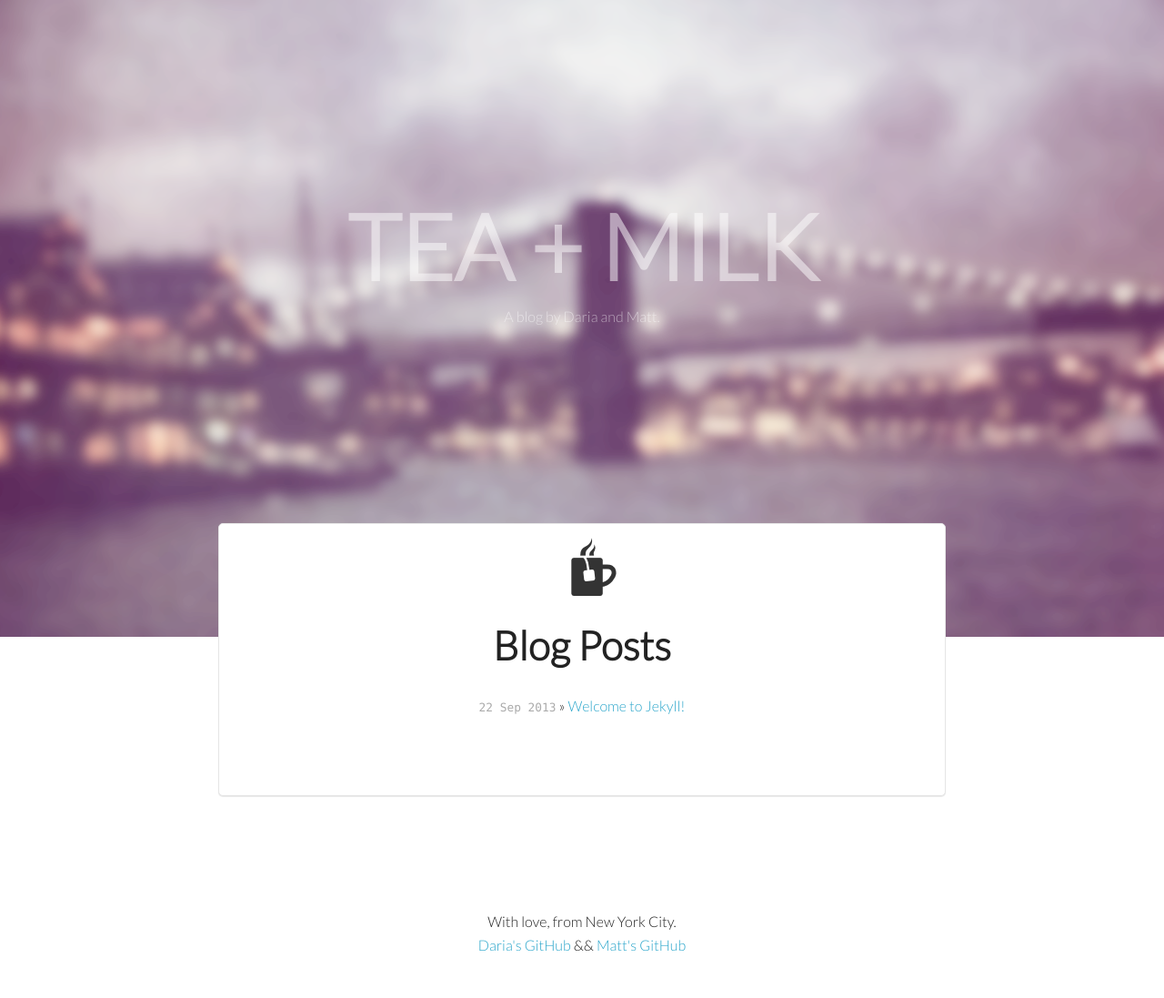
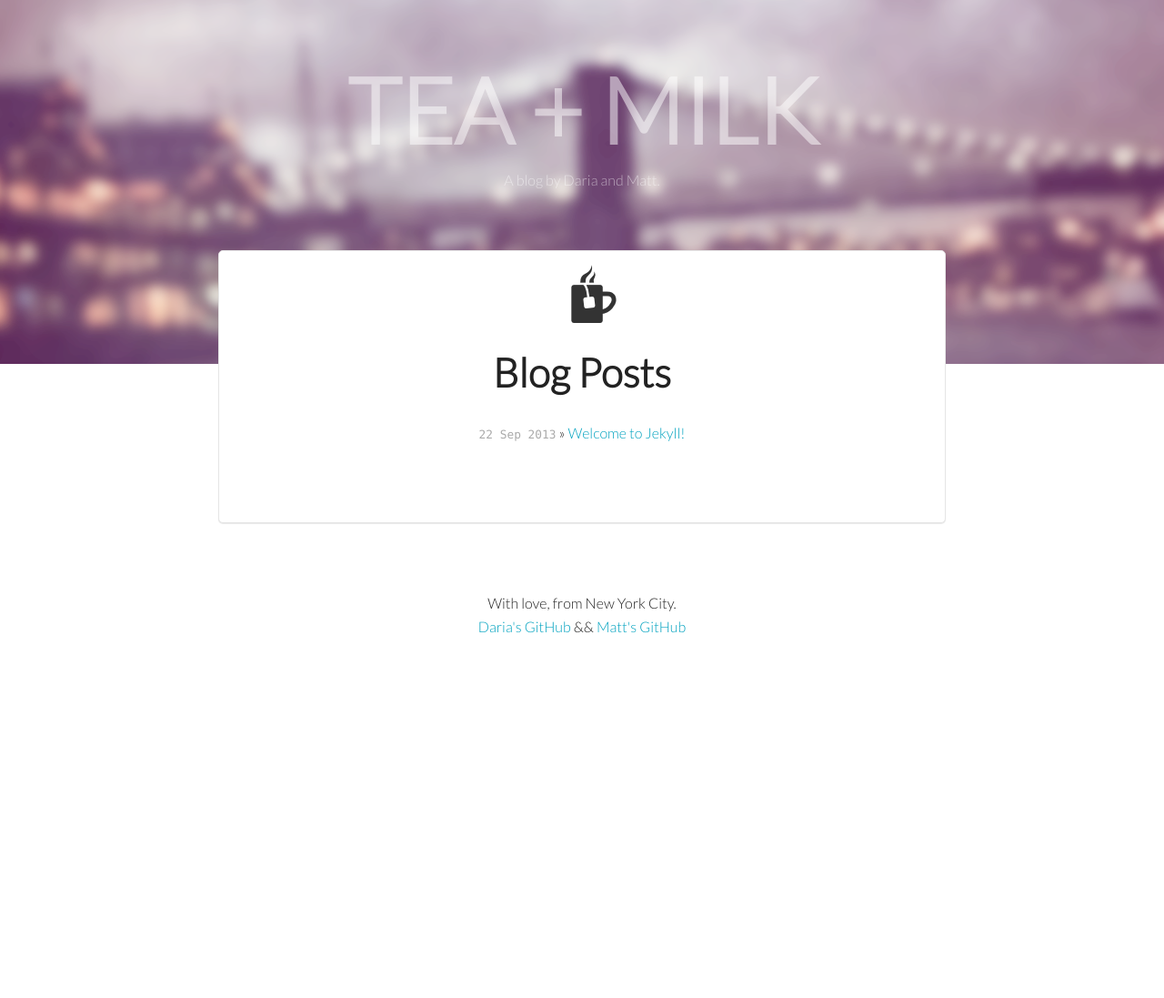
Before and after one commit to dariajung/teaplusmilk, a Jekyll site: the page built from index.html, in a window 1280 px wide. Shown: the whole page at 91% size. Built offline with Jekyll 4.4.1, drawn with Linux system fonts in a browser that asks for light colours; Markdown is read by kramdown in place of the engine named in the settings; after the commit the page ends 900 px from its top, so only the background shows below that.

Commit message:
make header image smaller

```diff
--- a/css/style.css
+++ b/css/style.css
@@ -4,9 +4,21 @@ html, body, .site, h1, h2, h3, h4, h5, h6 {
 	font-family: 'Lato', sans-serif;
 }
 
+a {
+	color: #00a2bf;
+	-webkit-transition: all 0.5s ease-in-out;
+	-moz-transition: all 0.5s ease-in-out;
+	-o-transition: all 0.5s ease-in-out;
+	transition: all 0.5s ease-in-out;
+}
+
+a:hover {
+	color: #999;
+}
+
 .jumbotron {
 	background: url('/img/screen.png') center;
-	height: 700px;
+	height: 400px;
 }
 
 .jumbotron h1 {
@@ -14,7 +26,7 @@ html, body, .site, h1, h2, h3, h4, h5, h6 {
 	font-size: 100px;
 	text-align: center;
 	margin: 0 auto;
-	padding-top: 200px;
+	padding-top: 50px;
 	color: #fff;
 }
 .jumbotron a {
@@ -32,9 +44,17 @@ html, body, .site, h1, h2, h3, h4, h5, h6 {
 }
 .header img {
 	padding: 15px;
+	-webkit-transition: all 0.5s ease-in-out;
+	-moz-transition: all 0.5s ease-in-out;
+	-o-transition: all 0.5s ease-in-out;
+	transition: all 0.5s ease-in-out;
 }
+.header img:hover {
+	opacity: 0.5;
+}
+
 .site-wrapper {
-	padding-bottom: 200px;
+	padding-bottom: 150px;
 }
 
 .footer {
```
